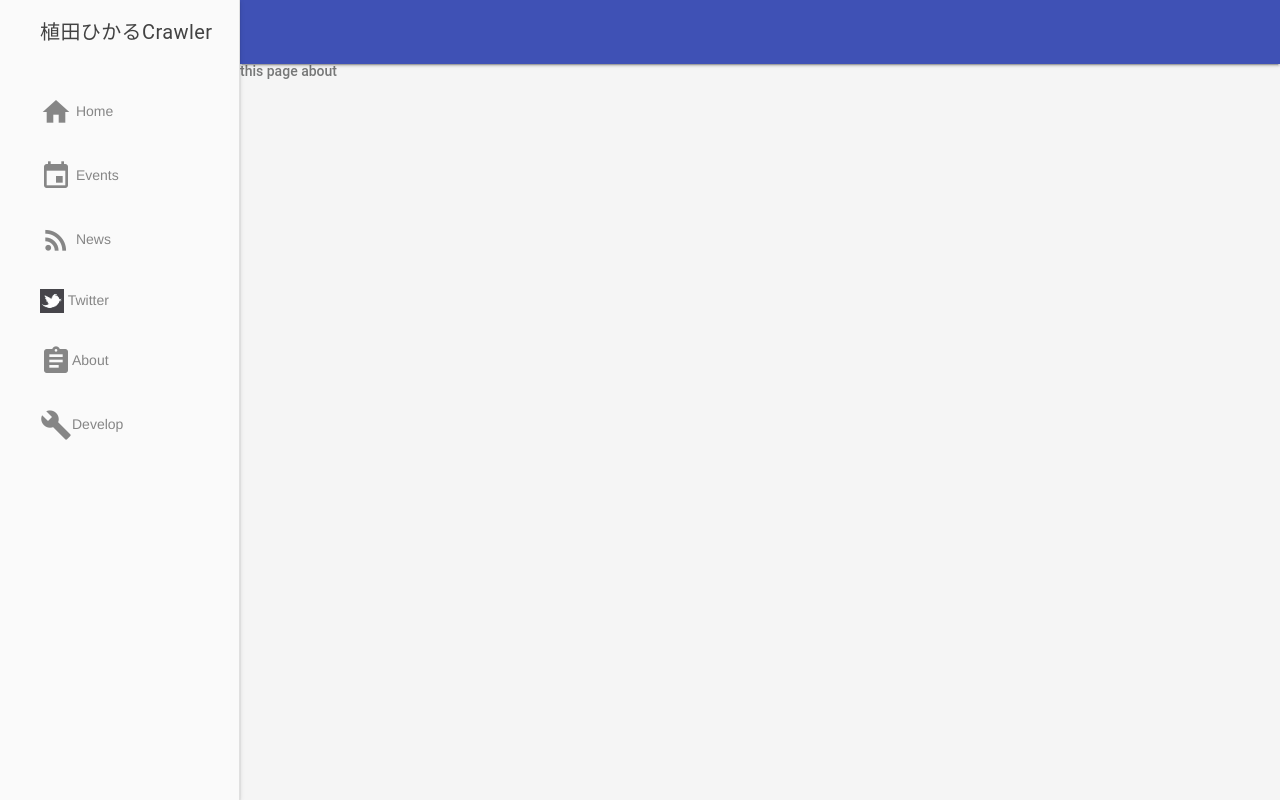
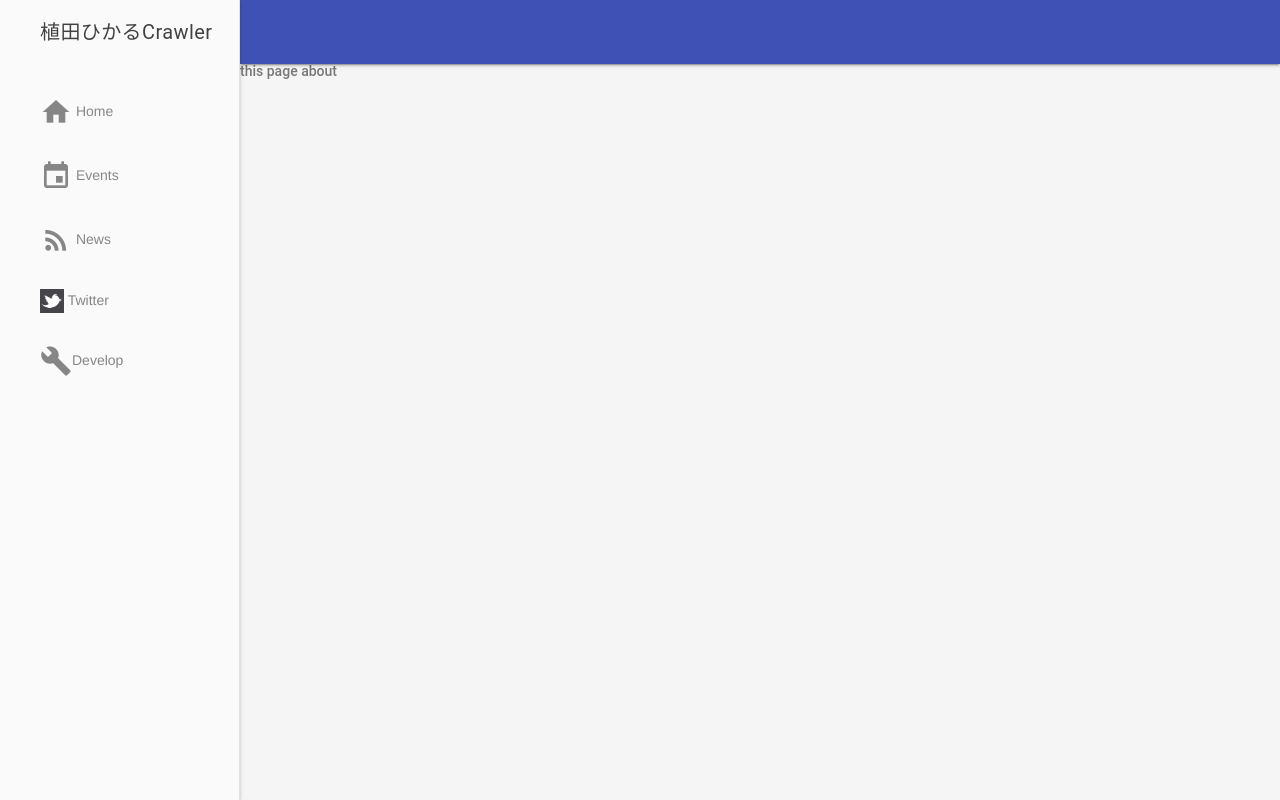
Before and after one commit to yoshiken/UedaHikaruCrawler, a Flask app: page /about in a window 1280 px wide. Run offline with Flask 2, Linux system fonts and the light colour scheme.

Commit message:
:art: 一旦aboutページをコメントアウト

```diff
--- a/src/templates/layout.html
+++ b/src/templates/layout.html
@@ -23,7 +23,7 @@
         <a class="mdl-navigation__link" href="/events"><i class="material-icons">event</i> Events</a>
         <a class="mdl-navigation__link" href="/news"><i class="material-icons">rss_feed</i> News</a>
         <a class="mdl-navigation__link" href="/twitter"><img src="/static/img/twitter.jpg" alt="twitter" width="24" height="24"> Twitter</a>
-        <a class="mdl-navigation__link" href="/about"><i class="material-icons">assignment</i>About</a>
+        <!--<a class="mdl-navigation__link" href="/about"><i class="material-icons">assignment</i>About</a>-->
         <a class="mdl-navigation__link" href="/develop"><i class="material-icons">build</i>Develop</a>
       </nav>
     </div>
```
